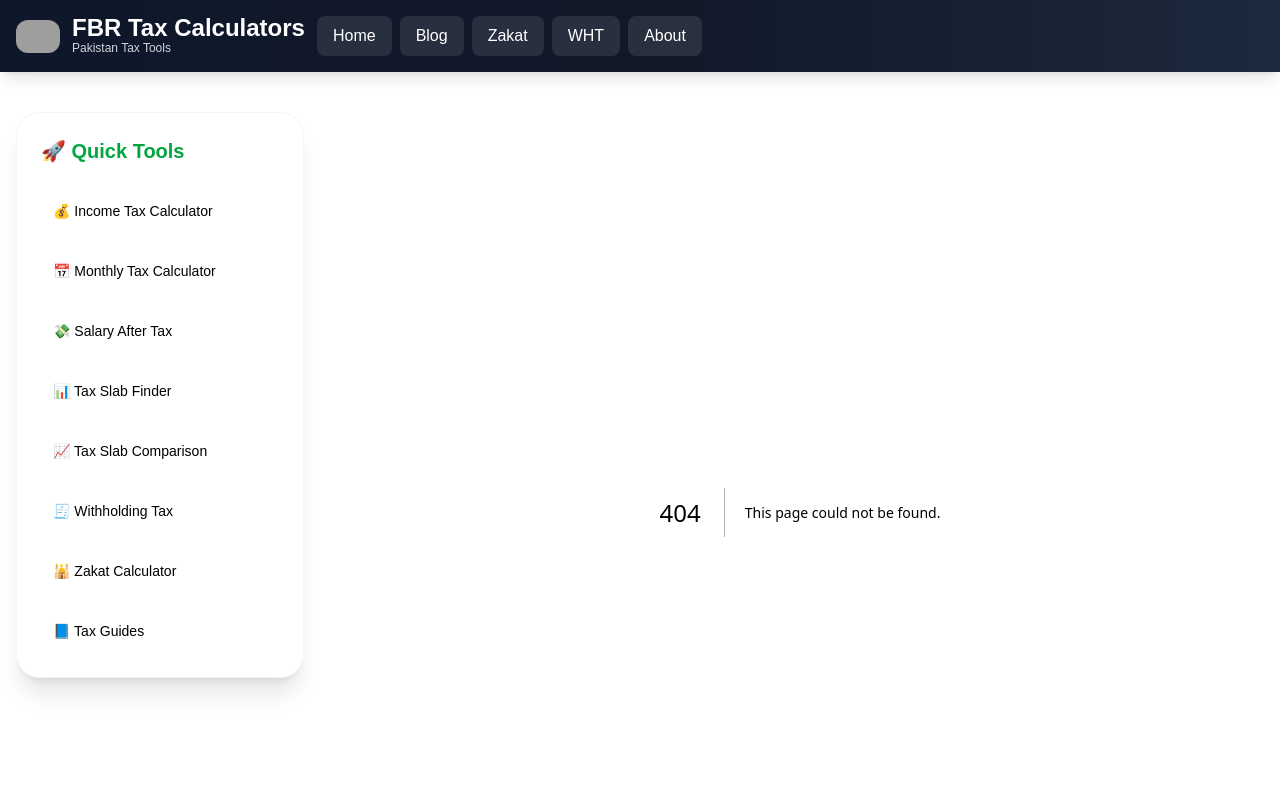
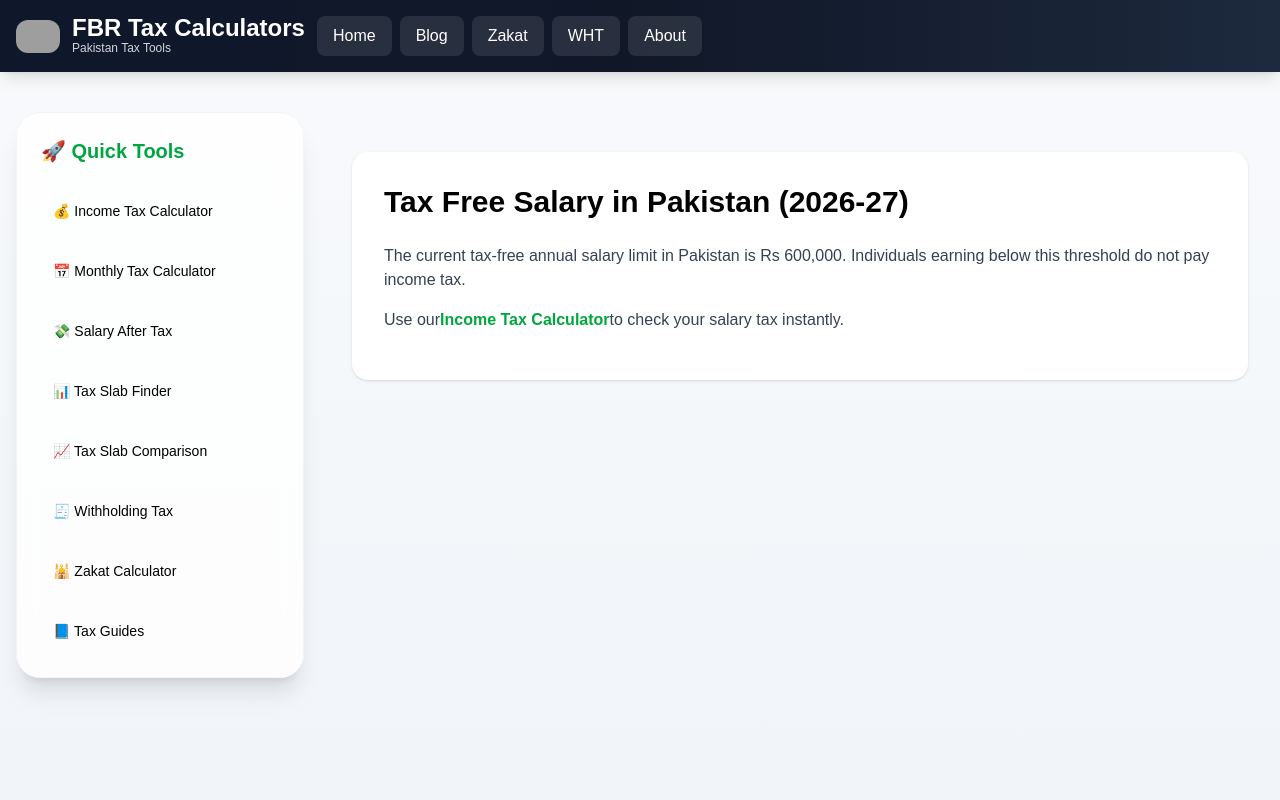
Before and after one commit to muhammadobaid1986/fbrtaxcalculators, a Next.js app: page /blog/tax-free-salary-pakistan in a window 1280 px wide. Before the commit this address had no page. Shown: the top 800 px of the page. Built offline with nearby package versions, Linux system fonts and the light colour scheme; grey boxes are pictures that could not be loaded.

Commit message:
Fixed homepage internal linking structure

```diff
--- /dev/null
+++ b/app/blog/tax-free-salary-pakistan/page.tsx
@@ -0,0 +1,28 @@
+export const metadata = {
+  title: "Tax Free Salary in Pakistan 2026-27 | FBR Limit",
+  description:
+    "What is the tax free salary limit in Pakistan for 2026-27? Complete explanation of FBR exemption rules.",
+};
+
+export default function Page() {
+  return (
+    <div className="max-w-4xl mx-auto bg-white p-8 rounded-2xl shadow mt-10">
+      <h1 className="text-3xl font-bold mb-6">
+        Tax Free Salary in Pakistan (2026-27)
+      </h1>
+
+      <p className="mb-4 text-gray-700">
+        The current tax-free annual salary limit in Pakistan is Rs 600,000.
+        Individuals earning below this threshold do not pay income tax.
+      </p>
+
+      <p className="mb-4 text-gray-700">
+        Use our
+        <a href="/" className="text-green-600 font-semibold">
+          Income Tax Calculator
+        </a>
+        to check your salary tax instantly.
+      </p>
+    </div>
+  );
+}
--- a/app/page.tsx
+++ b/app/page.tsx
@@ -141,12 +141,18 @@ const seconds = now ? now.getSeconds() : 0;
   For a complete understanding of tax slabs, filer benefits, and salary tax rules,
   read our
   <a href="/blog/pakistan-income-tax-guide" className="text-green-600 font-semibold">
+  <p className="mt-2 text-gray-700">
+  Check current
+  <a href="/blog/tax-free-salary-pakistan" className="text-green-600 font-semibold">
+    Tax Free Salary Limit
+  </a>.
+</p>
     Pakistan Income Tax Complete Guide
   </a>.
 </p>
 
     <p className="text-gray-600 mt-6 text-lg">
-      Calculate salary income tax online in Pakistan for tax year 2025-26 using official FBR tax slabs. Get monthly tax, yearly tax and take-home salary instantly.
+      Calculate salary income tax online in Pakistan for tax year 2026-27 using official FBR tax slabs. Get monthly tax, yearly tax and take-home salary instantly.
     </p>
 
     <div className="flex flex-wrap justify-center gap-3 mt-6">
@@ -155,14 +161,15 @@ const seconds = now ? now.getSeconds() : 0;
       </span>
 
       <span className="bg-blue-100 text-blue-700 px-4 py-2 rounded-full text-sm font-semibold">
-        📅 Updated 2025-26
+        📅 Updated 2026-27
       </span>
 
       <span className="bg-yellow-100 text-yellow-700 px-4 py-2 rounded-full text-sm font-semibold">
         ⚡ Free Calculator
       </span>
     </div>
-
+<link rel="prefetch" href="/salary/100000" />
+<link rel="prefetch" href="/tax-slab-comparison-pakistan" />
   </div>
 </div>
 
```
